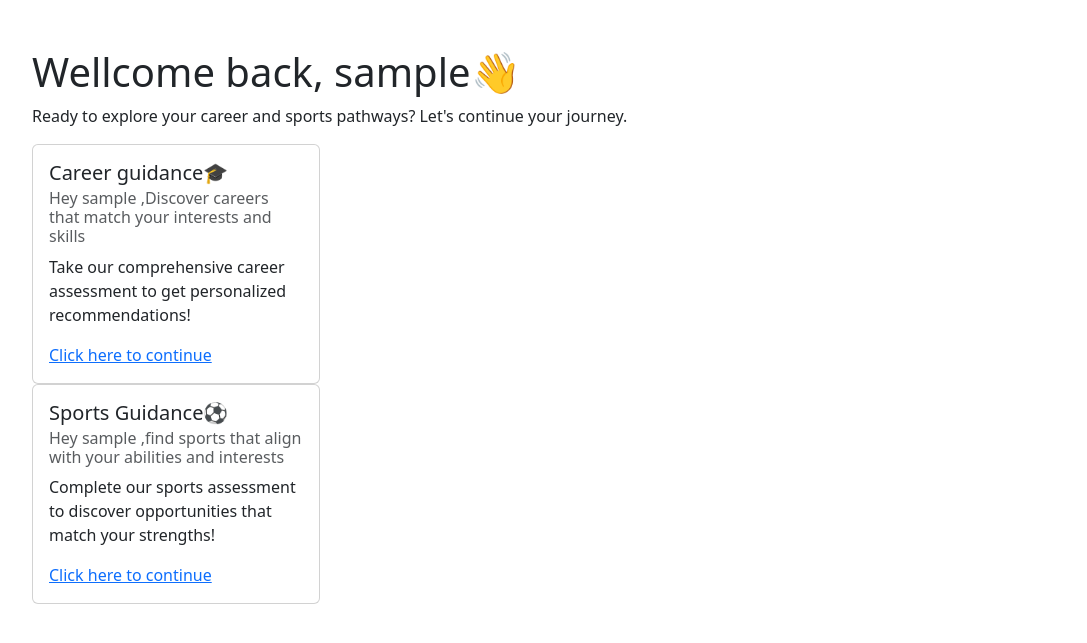
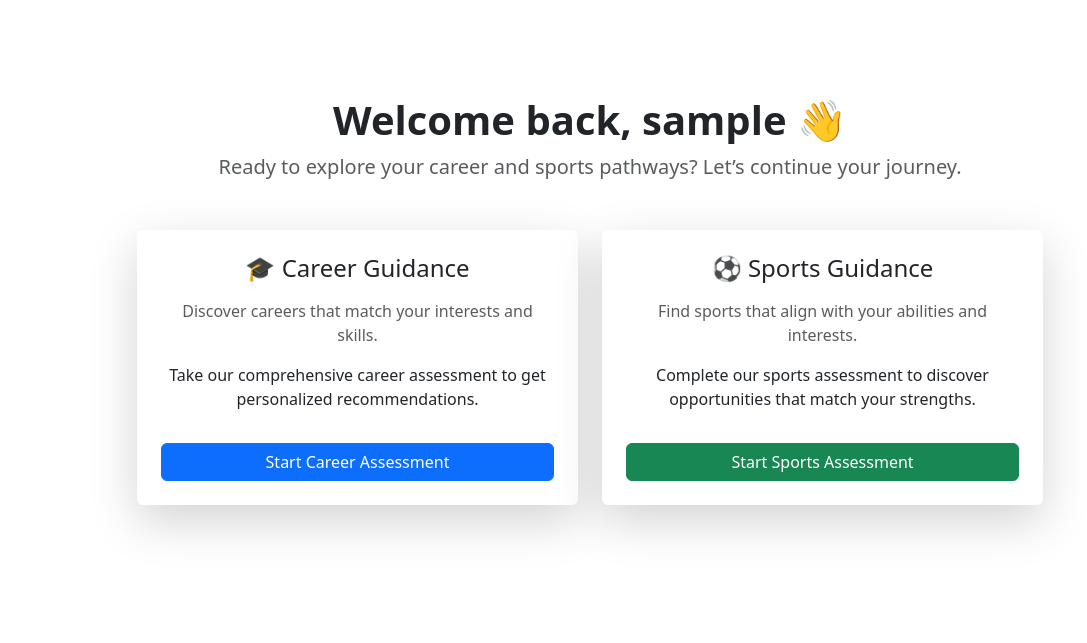
Before and after one commit to ishakhoud/Conselling-education-, a Django app: page /dashboard/ in a window 1280 px wide. Shown: the part 56-699 px from the top of the page, without its empty margins (50-1137 px from the left). Run offline with Django 5.2, Linux system fonts and the light colour scheme; the visitor is signed in with stand-in values (Sample User, id 1).

Commit message:
improve dashboard ui

```diff
--- a/templates/dashboard.html
+++ b/templates/dashboard.html
@@ -1,24 +1,59 @@
 {% extends 'base.html' %}
 
 {% block content %}
-<h1> Wellcome back, {{user.username}}👋</h1>
-<p>Ready to explore your career and sports pathways? Let's continue your journey.</p>
-<div class="card" style="width: 18rem;">
-  <div class="card-body">
-    <h5 class="card-title">Career guidance🎓</h5>
-    <h6 class="card-subtitle mb-2 text-body-secondary">Hey {{user.username}} ,Discover careers that match your interests and skills</h6>
-    <p class="card-text">Take our comprehensive career assessment to get personalized recommendations!</p>
-    <a href="{% url 'career' %}" class="card-link">Click here to continue</a>
 
-  </div>
+<div class="container py-5">
+
+
+    <div class="text-center mb-5">
+        <h1 class="fw-bold">Welcome back, {{ user.username }} 👋</h1>
+        <p class="text-muted fs-5">
+            Ready to explore your career and sports pathways?
+            Let’s continue your journey.
+        </p>
+    </div>
+
+
+    <div class="row justify-content-center g-4">
+
+
+        <div class="col-md-5">
+            <div class="card shadow-lg border-0 h-100">
+                <div class="card-body text-center p-4">
+                    <h4 class="card-title mb-3">🎓 Career Guidance</h4>
+                    <p class="text-muted">
+                        Discover careers that match your interests and skills.
+                    </p>
+                    <p>
+                        Take our comprehensive career assessment to get personalized recommendations.
+                    </p>
+                    <a href="{% url 'career' %}" class="btn btn-primary w-100 mt-3">
+                        Start Career Assessment
+                    </a>
+                </div>
+            </div>
+        </div>
+
+
+        <div class="col-md-5">
+            <div class="card shadow-lg border-0 h-100">
+                <div class="card-body text-center p-4">
+                    <h4 class="card-title mb-3">⚽ Sports Guidance</h4>
+                    <p class="text-muted">
+                        Find sports that align with your abilities and interests.
+                    </p>
+                    <p>
+                        Complete our sports assessment to discover opportunities that match your strengths.
+                    </p>
+                    <a href="{% url 'sports' %}" class="btn btn-success w-100 mt-3">
+                        Start Sports Assessment
+                    </a>
+                </div>
+            </div>
+        </div>
+
+    </div>
+
 </div>
-<div class="card" style="width: 18rem;">
-  <div class="card-body">
-    <h5 class="card-title">Sports Guidance⚽</h5>
-    <h6 class="card-subtitle mb-2 text-body-secondary">Hey {{user.username}} ,find sports that align with your abilities and interests</h6>
-    <p class="card-text">Complete our sports assessment to discover opportunities that match your strengths!</p>
-    <a href="{% url 'sports' %}" class="card-link">Click here to continue</a>
 
-  </div>
-</div>
 {% endblock %}
```
